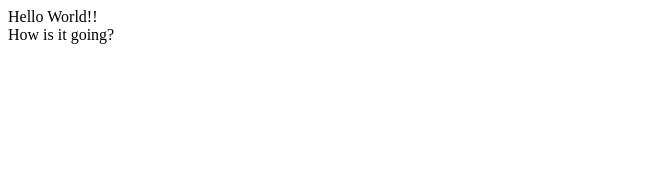
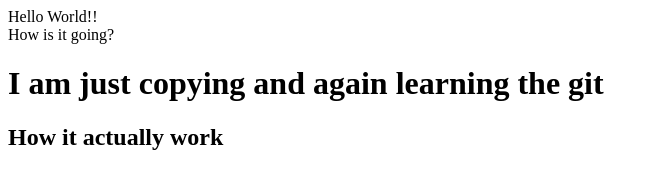
Before and after one commit to Jammy526/hello-world, a plain HTML site: page index.html in a window 1280 px wide. Shown: the whole page, without its empty margins (0-659 px from the left). Drawn offline with Linux system fonts and the light colour scheme.

Commit message:
I am also learning git by copying and froking

```diff
--- a/index.html
+++ b/index.html
@@ -6,5 +6,8 @@
 <body>
 Hello World!!<br>
 How is it going?
+
+<h1>I am just copying and again learning the git</h1>
+<h2>How it actually work</h2>
 </body>
 </html>
```
